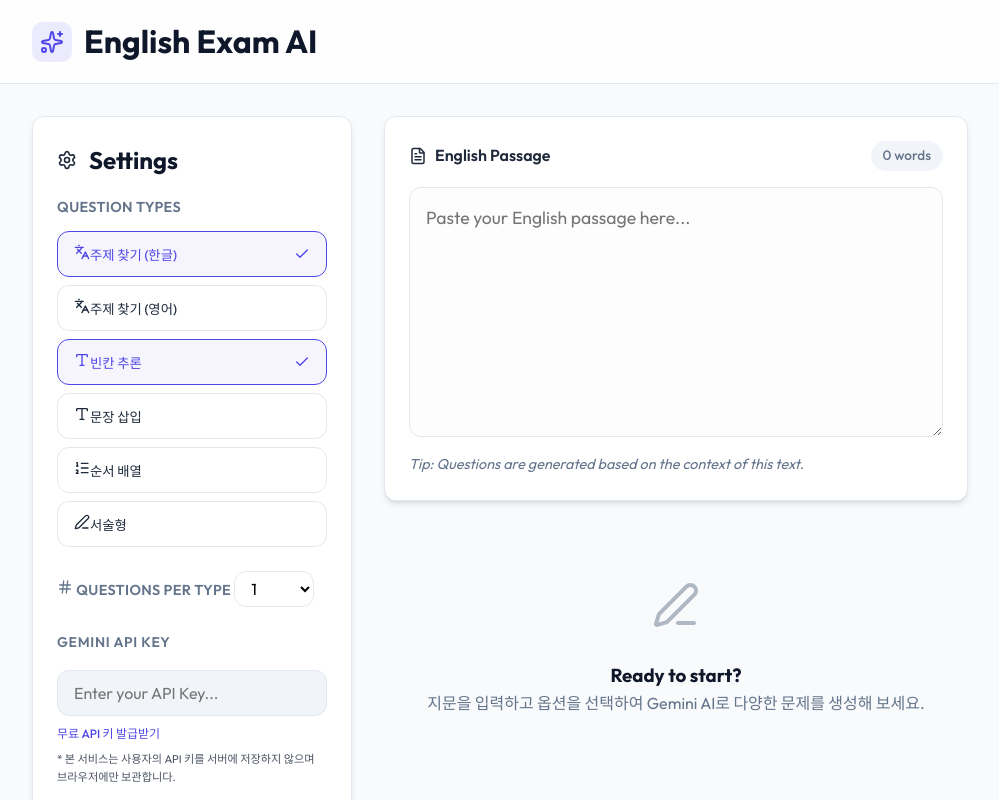
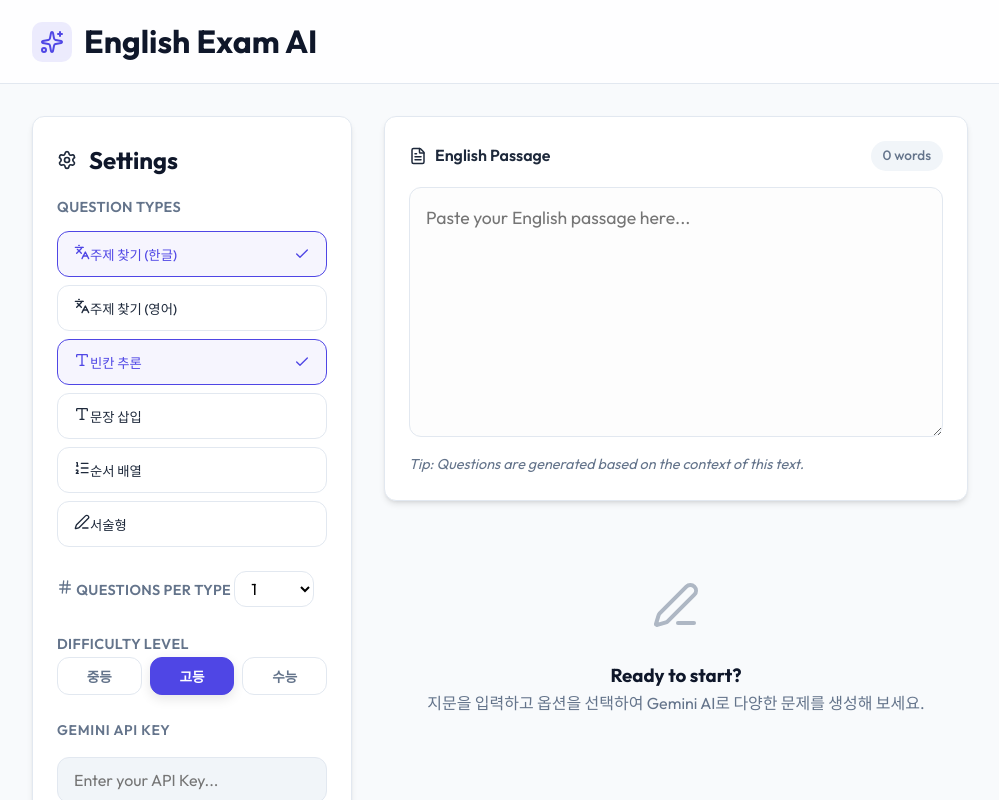
Before and after one commit to SeJin4019/aiMake, a Vue app: page / in a window 1280 px wide. Shown: the top 800 px of the page, without its empty margins (140-1139 px from the left). Built offline with nearby package versions, Linux system fonts and the light colour scheme.

Commit message:
fix: type selection

```diff
--- a/src/App.vue
+++ b/src/App.vue
@@ -17,7 +17,8 @@ const generatedQuestions = ref([])
 const settings = reactive({
   types: ['main-idea-ko', 'main-idea-en', 'blank', 'insertion', 'ordering', 'descriptive'],
   selectedTypes: ['main-idea-ko', 'blank'],
-  countPerType: 1
+  countPerType: 1,
+  difficulty: 'high' // 'middle', 'high', 'csat'
 })
 
 const handleGenerate = async () => {
@@ -93,6 +94,7 @@ const handleExport = async (format) => {
           <QuestionSettings
             v-model:selectedTypes="settings.selectedTypes"
             v-model:countPerType="settings.countPerType"
+            v-model:difficulty="settings.difficulty"
           />
 
           <div class="mt-md">
--- a/src/components/QuestionSettings.vue
+++ b/src/components/QuestionSettings.vue
@@ -1,8 +1,8 @@
 <script setup>
 import { Check, Hash, Languages, ListOrdered, Type, Edit3 } from 'lucide-vue-next'
 
-const props = defineProps(['selectedTypes', 'countPerType'])
-const emit = defineEmits(['update:selectedTypes', 'update:countPerType'])
+const props = defineProps(['selectedTypes', 'countPerType', 'difficulty'])
+const emit = defineEmits(['update:selectedTypes', 'update:countPerType', 'update:difficulty'])
 
 const types = [
   { id: 'main-idea-ko', label: '주제 찾기 (한글)', icon: Languages },
@@ -56,6 +56,26 @@ const updateCount = (e) => {
         <select :value="countPerType" @change="updateCount" class="count-select">
           <option v-for="n in 5" :key="n" :value="n">{{ n }}</option>
         </select>
+      </div>
+    </div>
+
+    <div class="mt-lg">
+      <label class="label-heading">Difficulty Level</label>
+      <div class="difficulty-grid">
+        <button
+          v-for="level in [
+            { id: 'middle', label: '중등', color: '#10b981' },
+            { id: 'high', label: '고등', color: '#4f46e5' },
+            { id: 'csat', label: '수능', color: '#ef4444' }
+          ]"
+          :key="level.id"
+          @click="$emit('update:difficulty', level.id)"
+          class="diff-btn"
+          :class="{ 'active': difficulty === level.id }"
+          :style="{ '--active-color': level.color }"
+        >
+          {{ level.label }}
+        </button>
       </div>
     </div>
   </div>
@@ -116,4 +136,28 @@ const updateCount = (e) => {
   padding: 0.4rem 0.75rem;
   width: 80px;
 }
+
+.difficulty-grid {
+  display: grid;
+  grid-template-columns: repeat(3, 1fr);
+  gap: 0.5rem;
+}
+
+.diff-btn {
+  padding: 0.5rem;
+  font-size: 0.85rem;
+  font-weight: 600;
+  background: white;
+  border: 1px solid var(--border);
+  border-radius: var(--radius);
+  color: var(--text-muted);
+  transition: all 0.2s ease;
+}
+
+.diff-btn.active {
+  background: var(--active-color);
+  border-color: var(--active-color);
+  color: white;
+  box-shadow: 0 4px 12px rgba(0, 0, 0, 0.1);
+}
 </style>
--- a/src/services/QuestionGenerator.js
+++ b/src/services/QuestionGenerator.js
@@ -35,7 +35,7 @@ export const generateQuestions = async (passage, settings, apiKey, model = 'gemi
     const payload = {
       contents: [{
         parts: [{
-          text: `${basePrompt}\n\nPassage: "${passage}"\nTypes: ${settings.selectedTypes.join(', ')}\nCount: ${settings.countPerType}\n\nResponse Format (must be JSON):\n${formatTemplate}`
+          text: `${basePrompt}\n\nPassage: "${passage}"\nDifficulty: ${settings.difficulty}\nTypes: ${settings.selectedTypes.join(', ')}\nCount: ${settings.countPerType}\n\nResponse Format (must be JSON):\n${formatTemplate}`
         }]
       }]
     };
```
Also changed, not shown: public/prompts/base_prompt.md (+5 -1 lines).
